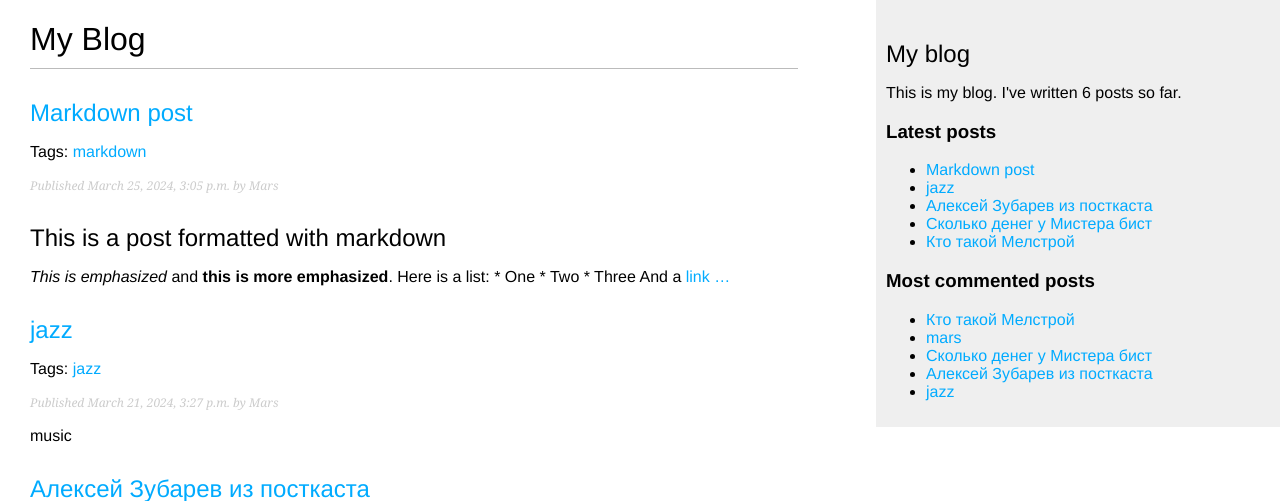
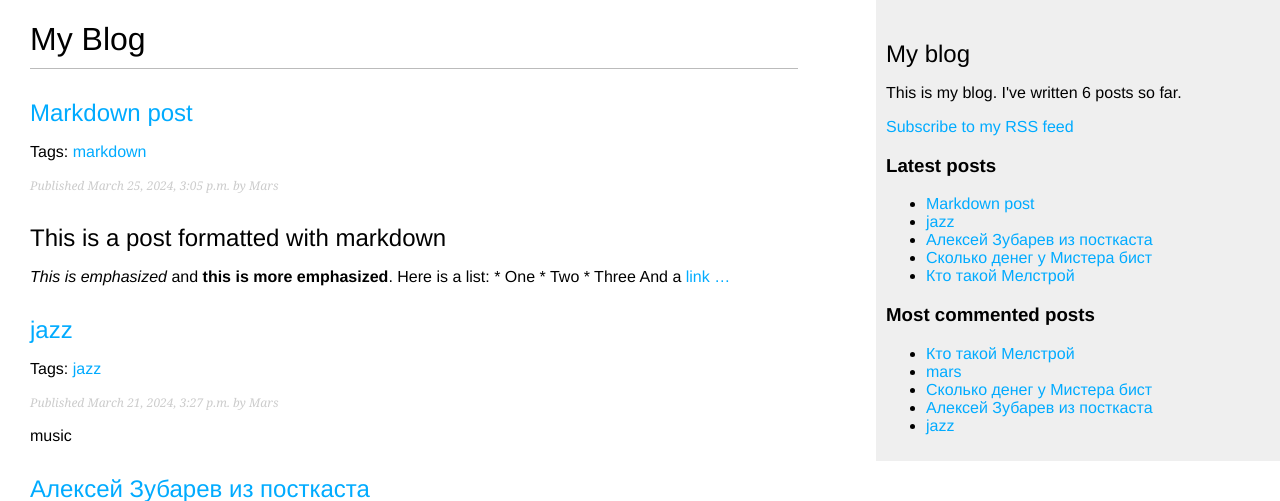
Before and after one commit to ZulpukarovMarsel/BlogDjango, a Django app: page /blog/ in a window 1280 px wide. Shown: the top 501 px of the page. Run offline with Django 5.2, Linux system fonts and the light colour scheme; data comes from the database, SQL or seed files in the repository.

Commit message:
Creating news feeds for posts Blog

```diff
--- a/templates/blogs/base.html
+++ b/templates/blogs/base.html
@@ -18,6 +18,11 @@
             This is my blog.
             I've written {% total_posts %} posts so far.
         </p>
+        <p>
+            <a href="{% url "blogs:post_feed" %}">
+                Subscribe to my RSS feed
+            </a>
+        </p>
         <h3>Latest posts</h3>
         {% show_latest_posts %}
         <h3>Most commented posts</h3>
```
